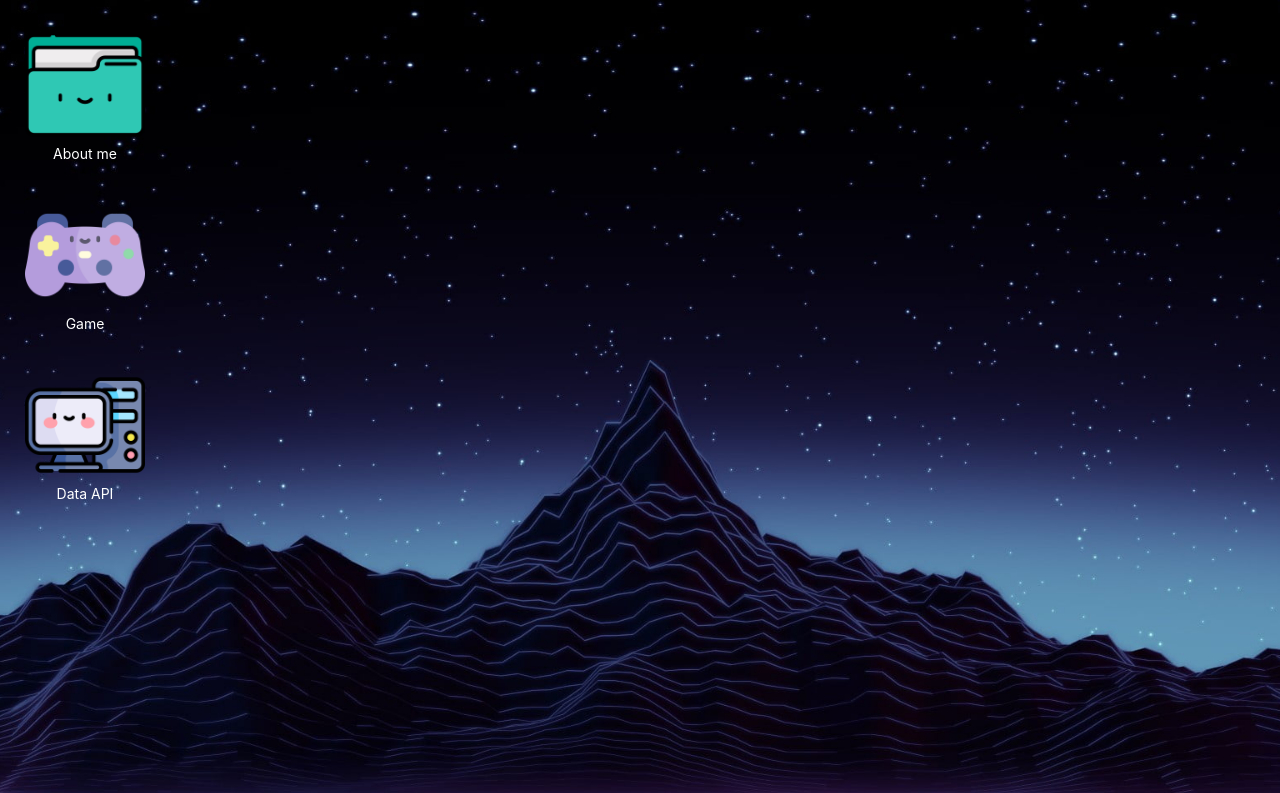
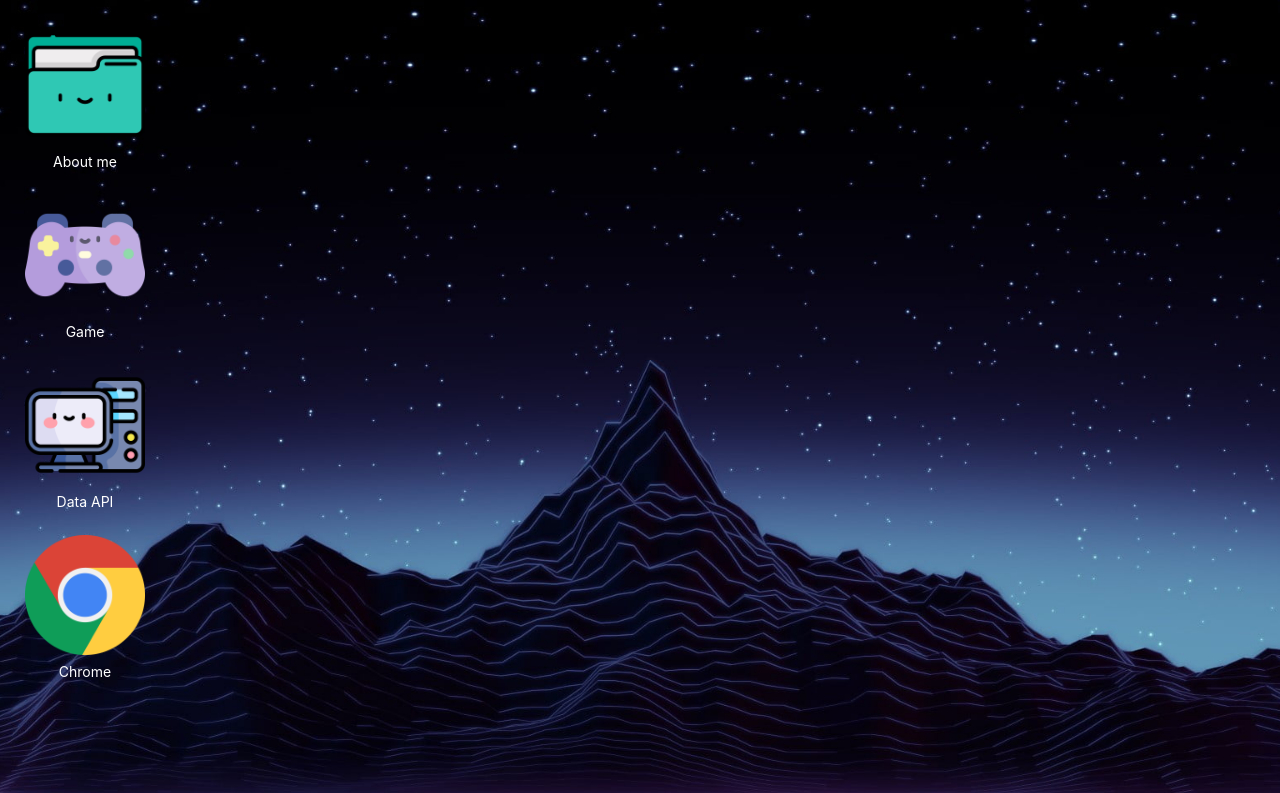
Before and after one commit to Jin-dev92/portfolio_react, a React (Create React App) app: page / in a window 1280 px wide. Shown: the top 793 px of the page. Built offline with nearby package versions, Linux system fonts and the light colour scheme.

Commit message:
scss w적용

```diff
--- a/package.json
+++ b/package.json
@@ -18,7 +18,9 @@
     "react-query": "^3.39.3",
     "react-router-dom": "^6.8.1",
     "react-scripts": "5.0.1",
-    "styled-components": "^5.3.6",
+    "sass": "^1.58.3",
+    "scss": "^0.2.4",
+    "styled-components": "^5.3.8",
     "web-vitals": "^2.1.4"
   },
   "scripts": {
--- a/src/components/common/button/IconButton.jsx
+++ b/src/components/common/button/IconButton.jsx
@@ -27,6 +27,11 @@ const IconButton = ({draggable = true, size = 120, src, position, name, id, setO
             case 3:
                 return {
                     title: "Data API",
+                    component: <DataChart/>,
+                }
+            case 4:
+                return {
+                    title: "Chrome",
                     component: <DataChart/>,
                 }
             default:
@@ -60,6 +65,7 @@ const IconButton = ({draggable = true, size = 120, src, position, name, id, setO
         width: size,
         textAlign: 'center',
         color: 'white',
+        marginBlockStart: '8px'
     }
     const wrapperStyle = {
         width: size,
--- /dev/null
+++ b/src/index.scss
@@ -0,0 +1,18 @@
+body {
+  margin: 0;
+  font-family: -apple-system, BlinkMacSystemFont, 'Segoe UI', 'Roboto', 'Oxygen',
+  'Ubuntu', 'Cantarell', 'Fira Sans', 'Droid Sans', 'Helvetica Neue',
+  sans-serif;
+  -webkit-font-smoothing: antialiased;
+  -moz-osx-font-smoothing: grayscale;
+  -ms-overflow-style: none;
+}
+
+::-webkit-scrollbar {
+  display: none;
+}
+code {
+  font-family: source-code-pro, Menlo, Monaco, Consolas, 'Courier New',
+  monospace;
+}
+// https://seokzin.tistory.com/entry/SCSS-SCSS-%EB%AC%B8%EB%B2%95-%EC%A0%95%EB%A6%AC
--- a/src/mock/app_data.json
+++ b/src/mock/app_data.json
@@ -27,6 +27,15 @@
         "x": 25,
         "y": 125
       }
+    },
+    {
+      "id": 4,
+      "name": "Chrome",
+      "src": "/images/icons/chrome.png",
+      "position": {
+        "x": 25,
+        "y": 175
+      }
     }
   ]
 }
```
Also changed, not shown: public/images/icons/chrome.png (added).
